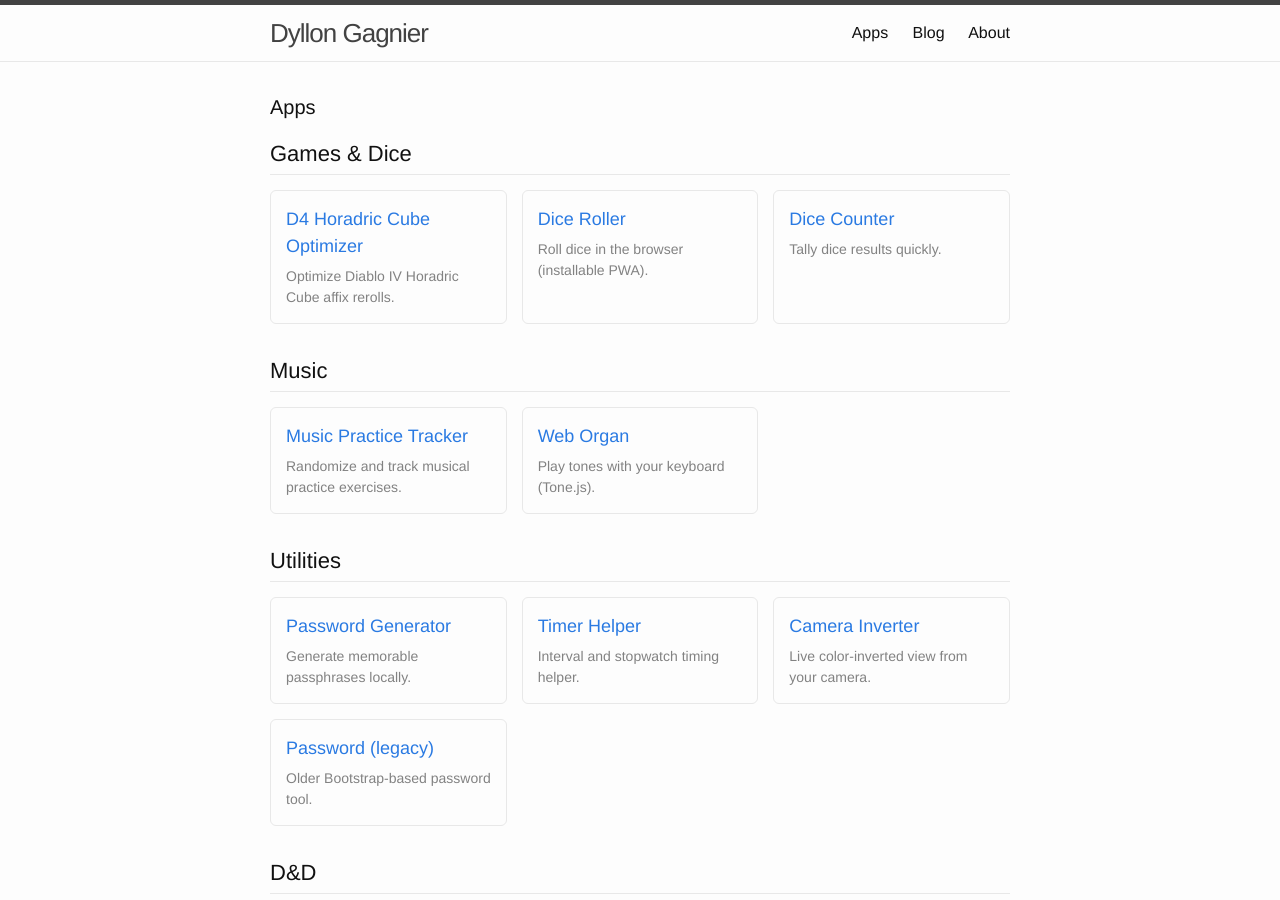
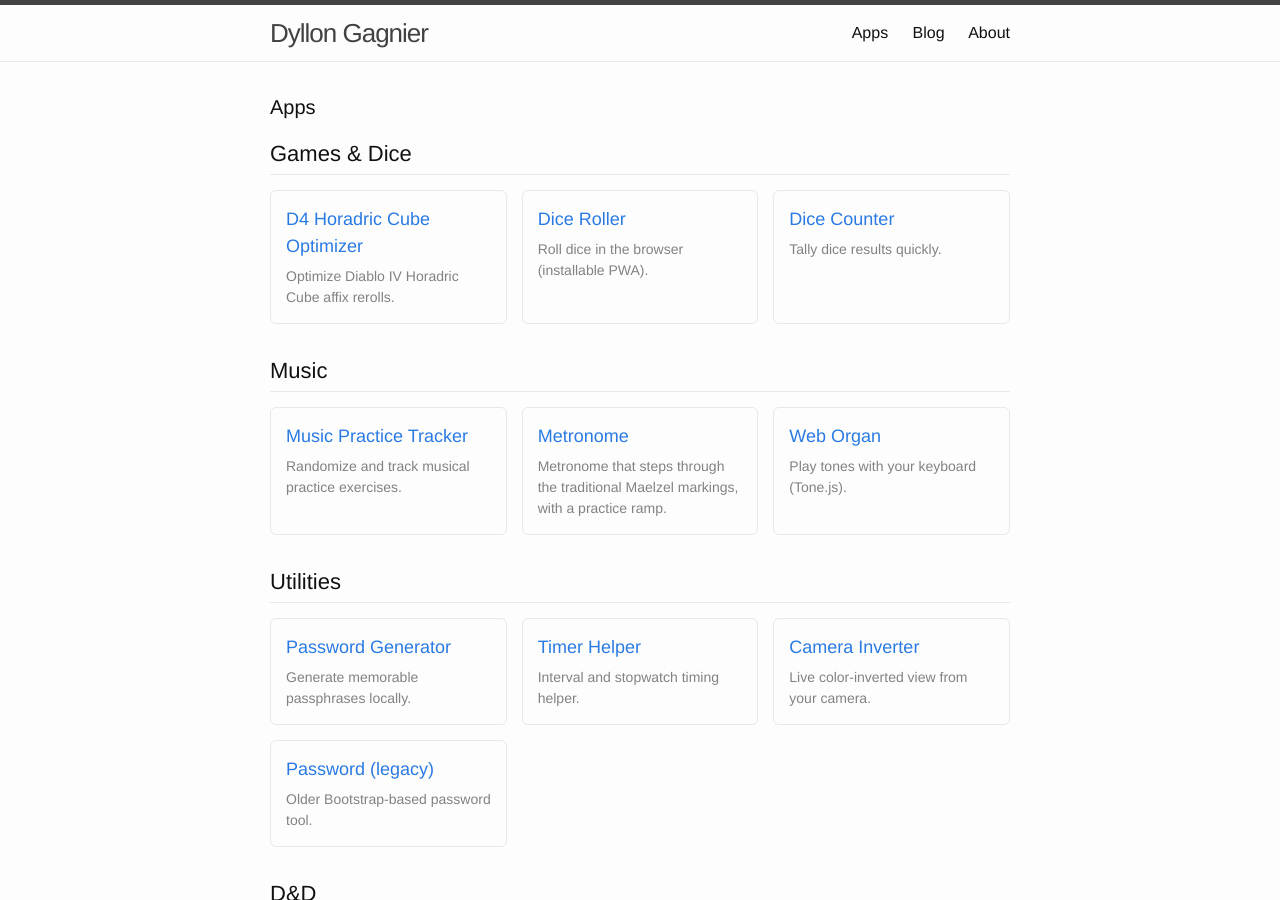
Before and after one commit to slaymaker1907/slaymaker1907.github.io, a Jekyll site: the page built from index.html, in a window 1280 px wide and 900 px high. Built offline with Jekyll 4.4.1, drawn with Linux system fonts in a browser that asks for light colours.

Commit message:
homepage: list the metronome in the apps gallery
The homepage builds its gallery from _data/apps.yml, so the metronome
was live at /metronome/ but not linked from the homepage. Add an entry
under Music and note in the metronome docs that new apps need one.

Co-Authored-By: Claude Haiku 5.5 <noreply@anthropic.com>
Claude-Session: https://claude.ai/code/session_01Y8ueLzba5JJPpTyLBMJenc

```diff
--- a/_data/apps.yml
+++ b/_data/apps.yml
@@ -17,6 +17,9 @@
     - title: Music Practice Tracker
       url: /music-practice-tracker/
       description: Randomize and track musical practice exercises.
+    - title: Metronome
+      url: /metronome/
+      description: Metronome that steps through the traditional Maelzel markings, with a practice ramp.
     - title: Web Organ
       url: /mother/
       description: Play tones with your keyboard (Tone.js).
```
Also changed, not shown: for_claude/metronome.md (+4 -0 lines), wiki/metronome.md (+4 -0 lines).
